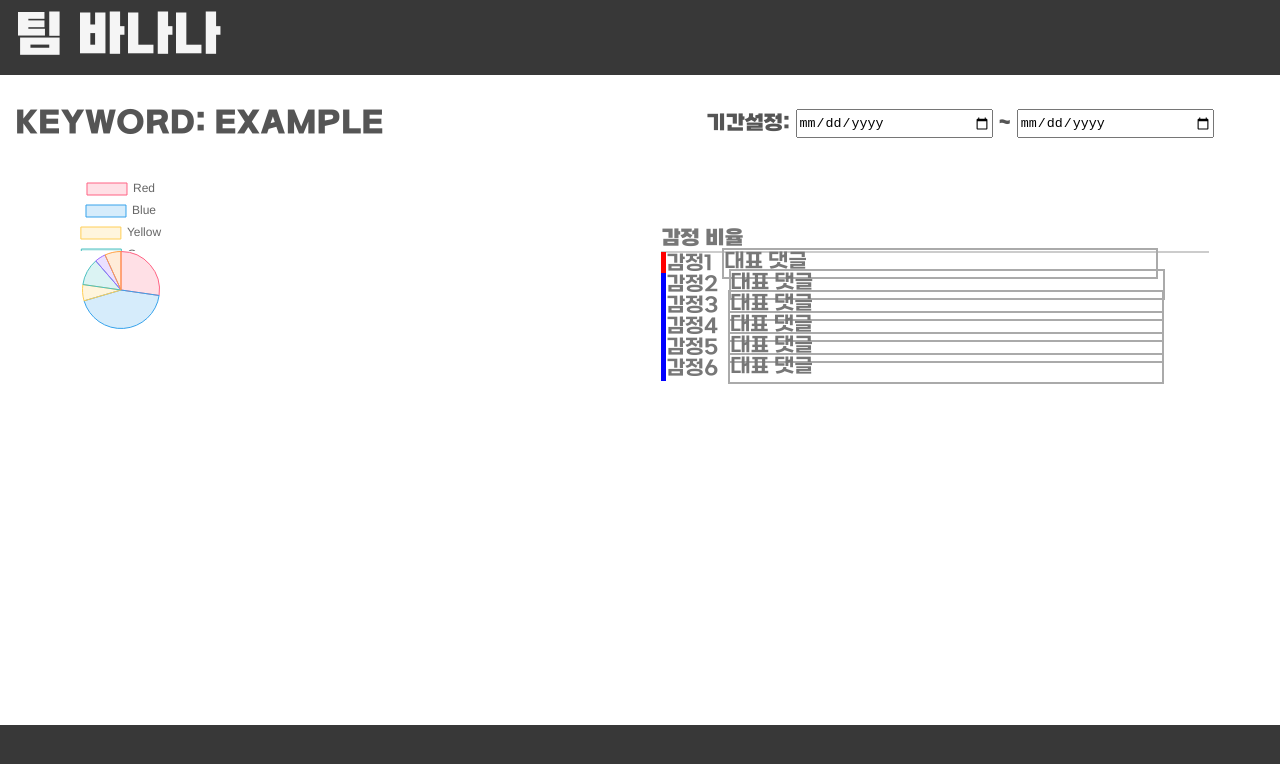
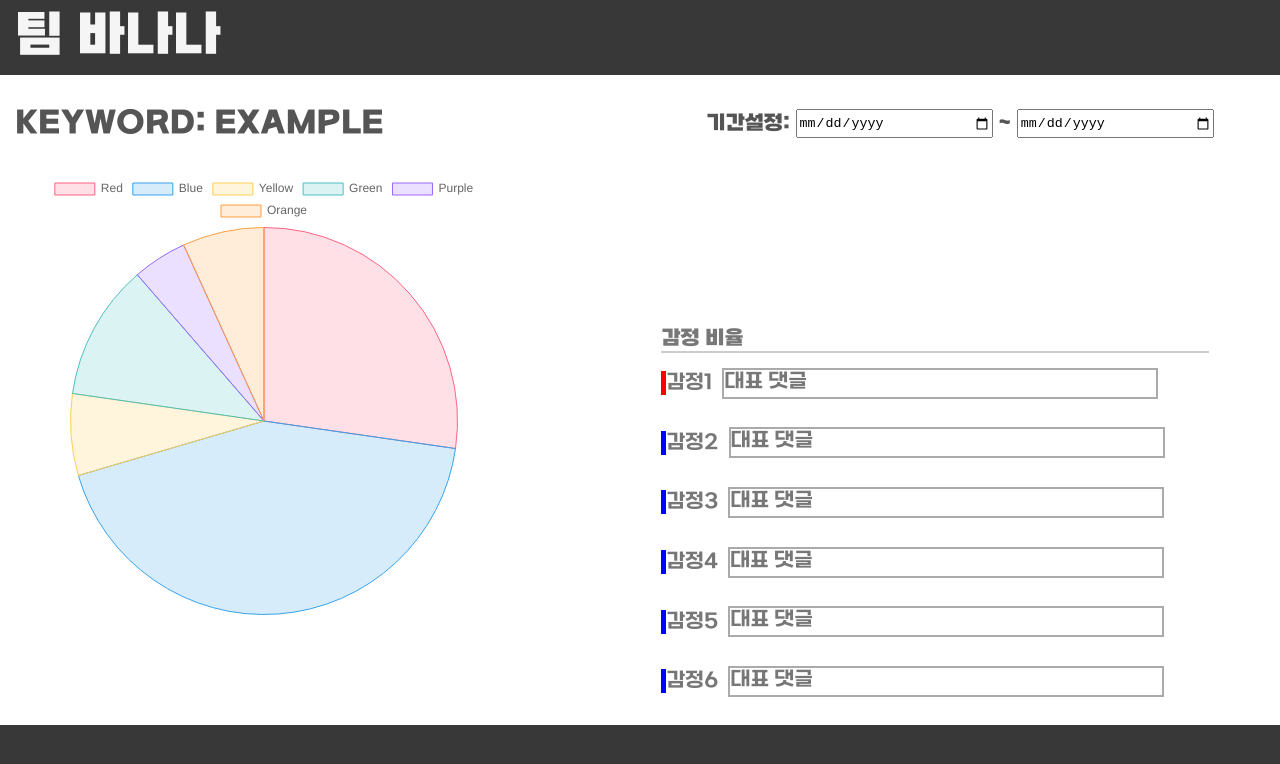
Before and after one commit to CSID-DGU/2023-02-CECD2-4, a React (Create React App) app in the folder frontend/: page /emotion_detail in a window 1280 px wide. Shown: the top 764 px of the page. Built offline with nearby package versions, Linux system fonts and the light colour scheme.

Commit message:
세부 감정 페이지 styled-component로 css작업 및 기존css파일 삭제

```diff
--- a/frontend/src/pages/EmotionDetailPage/EmotionDetailPage.css
+++ /dev/null
@@ -1,8 +0,0 @@
-.bottom_container {
-    display: flex;
-    flex-direction: row;
-    flex-wrap: wrap;
-    justify-content: space-evenly;
-    width:100%;
-    height:85%;
-}
--- a/frontend/src/pages/EmotionDetailPage/EmotionDetailPage.js
+++ b/frontend/src/pages/EmotionDetailPage/EmotionDetailPage.js
@@ -2,19 +2,52 @@ import React from 'react';
 import Main from "../../components/Main/Main";
 import RepInfo from "../SearchResultPage/RepInfo";
 import PieChart from './PieChart';
-import LeftContentContainer from './LeftContentContainer';
-import EmotionsContainer from './EmotionsContainer';
 import RepEmotion from './RepEmotion';
-import "./EmotionDetailPage.css";
+import styled from 'styled-components';
+
+const BottomContainer = styled.div`
+display: flex;
+flex-direction: row;
+flex-wrap: wrap;
+justify-content: space-evenly;
+width:100%;
+height:85%;
+`;
+
+const LeftContentContainer = styled.div`
+display:flex;
+flex-direction: column;
+justify-content: space-evenly;
+width:45%;
+height:80%;
+min-width: 360px;
+`;
+
+const EmotionsContainer = styled.div`
+display:flex;
+flex-direction: column;
+justify-content: space-evenly;
+width:100%;
+height:30%;
+`;
+const EmotionsContainerCaption = styled.div`
+width:95%;
+font-family: "aggro";
+font-weight: 700;
+color:#777;
+border-bottom: 2px solid #ccc;
+font-size:20px;
+`;
 
 const EmotionDetailPage = () => {
     return (
         <Main>
             <RepInfo/>
-            <div className="bottom_container">
-            <PieChart/>
+            <BottomContainer>
+                <PieChart/>
                 <LeftContentContainer>
                     <EmotionsContainer>
+                        <EmotionsContainerCaption>감정 비율</EmotionsContainerCaption>
                         <RepEmotion emotion="감정1" color="red"/>
                         <RepEmotion emotion="감정2" color="blue"/>
                         <RepEmotion emotion="감정3" color="blue"/>
@@ -23,7 +56,7 @@ const EmotionDetailPage = () => {
                         <RepEmotion emotion="감정6" color="blue"/>
                     </EmotionsContainer>
                 </LeftContentContainer>
-            </div>
+            </BottomContainer>
         </Main>
     );
 };
--- a/frontend/src/pages/EmotionDetailPage/EmotionsContainer.css
+++ /dev/null
@@ -1,16 +0,0 @@
-.emotions_container {
-    display:flex;
-    flex-direction: column;
-    justify-content: space-evenly;
-    width:100%;
-    height:30%;
-}
-
-.caption {
-    width:95%;
-    font-family: "aggro";
-    font-weight: 700;
-    color:#777;
-    border-bottom: 2px solid #ccc;
-    font-size:20px;
-}
--- a/frontend/src/pages/EmotionDetailPage/EmotionsContainer.js
+++ /dev/null
@@ -1,13 +0,0 @@
-import React from 'react';
-import "./EmotionsContainer.css";
-
-const EmotionsContainer = (props) => {
-    return (
-        <div className="emotions_container">
-            <div className="caption">감정 비율</div>
-            {props.children}
-        </div>
-    );
-};
-
-export default EmotionsContainer;
--- a/frontend/src/pages/EmotionDetailPage/LeftContentContainer.css
+++ /dev/null
@@ -1,8 +0,0 @@
-.left_content_container {
-    display:flex;
-    flex-direction: column;
-    justify-content: space-evenly;
-    width:45%;
-    height:80%;
-    min-width: 360px;
-}
--- a/frontend/src/pages/EmotionDetailPage/LeftContentContainer.js
+++ /dev/null
@@ -1,12 +0,0 @@
-import React from 'react';
-import "./LeftContentContainer.css";
-
-const LeftContentContainer = (props) => {
-    return (
-        <div className="left_content_container">
-            {props.children}
-        </div>
-    );
-};
-
-export default LeftContentContainer;
--- a/frontend/src/pages/EmotionDetailPage/PieChart.css
+++ /dev/null
@@ -1,6 +0,0 @@
-.pie_chart_container {
-    position:relative;
-    width:45%;
-    height:80%;
-    min-width: 360px;
-}
--- a/frontend/src/pages/EmotionDetailPage/PieChart.js
+++ b/frontend/src/pages/EmotionDetailPage/PieChart.js
@@ -1,9 +1,16 @@
 import React from 'react';
 import { Chart as ChartJS, ArcElement, Tooltip, Legend } from 'chart.js';
 import { Pie } from 'react-chartjs-2';
-import "./PieChart.css";
+import styled from 'styled-components';
 
 ChartJS.register(ArcElement, Tooltip, Legend);
+
+const PieChartContainer = styled.div`
+position:relative;
+width:45%;
+height:80%;
+min-width: 360px;
+`;
 
 export const data = {
   labels: ['Red', 'Blue', 'Yellow', 'Green', 'Purple', 'Orange'],
@@ -34,9 +41,9 @@ export const data = {
 
 const PieChart = (props) => {
     return (
-        <div className="pie_chart_container">
+        <PieChartContainer>
             <Pie data={data}/>
-        </div>
+        </PieChartContainer>
     );
 };
 
--- a/frontend/src/pages/EmotionDetailPage/RepEmotion.css
+++ /dev/null
@@ -1,20 +0,0 @@
-.rep_emotion {
-    display: flex;
-    flex-direction: row;
-    align-items: center;
-    width:100%;
-    height:45%;
-    font-family: "aggro";
-    font-weight: 500;
-    color:#777;
-}
-
-.emotion {
-    font-size:20px;
-    width:75%;
-    height:27px;
-    margin-right: 10px;
-    margin-top: 15px;
-    margin-bottom: 15px;
-    border: 2px solid #aaa;
-}
--- a/frontend/src/pages/EmotionDetailPage/RepEmotion.js
+++ b/frontend/src/pages/EmotionDetailPage/RepEmotion.js
@@ -1,19 +1,37 @@
 import React from 'react';
 import styled from 'styled-components';
-import "./RepEmotion.css";
 
 const Emotion = styled.div`
     font-size:20px;
     margin-right: 10px;
     border-left: 5px solid ${(props) => props.color};
 `;
+const RepEmotionContainer = styled.div`
+display: flex;
+flex-direction: row;
+align-items: center;
+width:100%;
+height:45%;
+font-family: "aggro";
+font-weight: 500;
+color:#777;
+`;
+const Comment = styled.div`
+font-size:20px;
+width:75%;
+height:27px;
+margin-right: 10px;
+margin-top: 15px;
+margin-bottom: 15px;
+border: 2px solid #aaa;
+`;
 
 const RepEmotion = (props) => {
     return (
-        <div className="rep_emotion">
+        <RepEmotionContainer>
             <Emotion color={props.color}>{props.emotion}</Emotion>
-            <div className="emotion">{props.comment}</div>
-        </div>
+            <Comment>{props.comment}</Comment>
+        </RepEmotionContainer>
     );
 };
 
```
